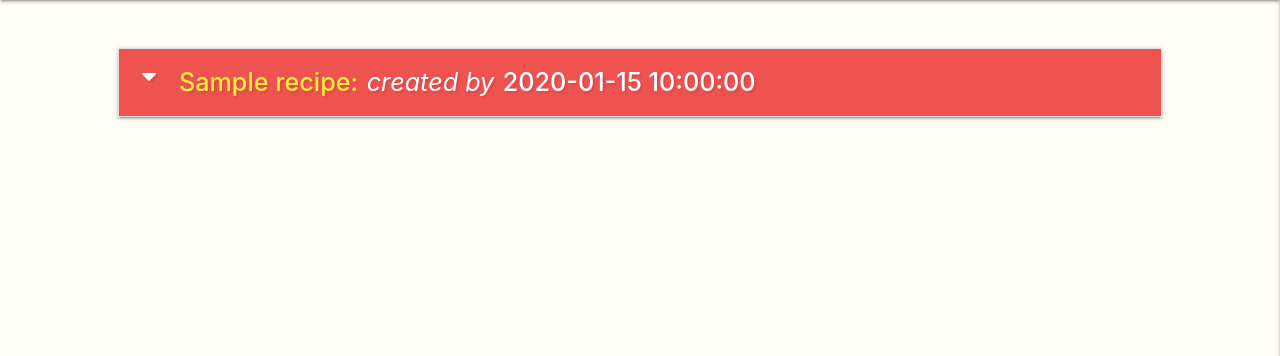
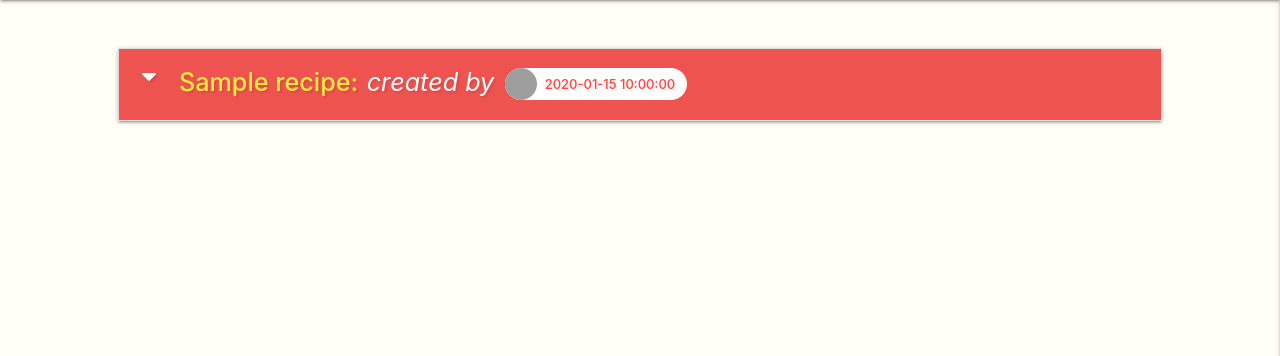
Before and after one commit to BBrocklebank/recipe_road, a Flask app: page / in a window 1280 px wide. Shown: the part 64-420 px from the top of the page. Run offline with Flask 2, Linux system fonts and the light colour scheme; a database or web service that is not in the repository returns one stand-in record (values such as "Sample title"); some libraries are stand-ins or nearby versions; grey boxes are pictures that could not be loaded.

Commit message:
Feat: Added chip

```diff
--- a/templates/recipes.html
+++ b/templates/recipes.html
@@ -13,9 +13,17 @@
                     <i class="fas fa-caret-down"></i>
                     <strong class="flow-text yellow-text">{{ recipe.recipe_name}}:</strong>
                         &nbsp;&nbsp;<em class="flow-text">created by</em>&nbsp;&nbsp;
-                            <strong class="flow-text">{{ recipe.created_by }}</strong>
+                            <strong class="flow-text"></strong>
+                    <div class="chip vertical-align flow-text">
+                        <img src="{{ url_for('static', filename='images/bluethemedark.png') }}" alt="user avatar">
+                            {{ recipe.created_by }}
+                    </div>
                 </div>
                 <div class="collapsible-body">
+                    <div class="chip">
+                        <img src="images/yuna.jpg" alt="user avatar">
+                        Jane Doe
+                    </div>
                     <p>{{ recipe.recipe_description }}</p>
                     <br>
                     <p>{{ recipe.serves }}</p>
```
